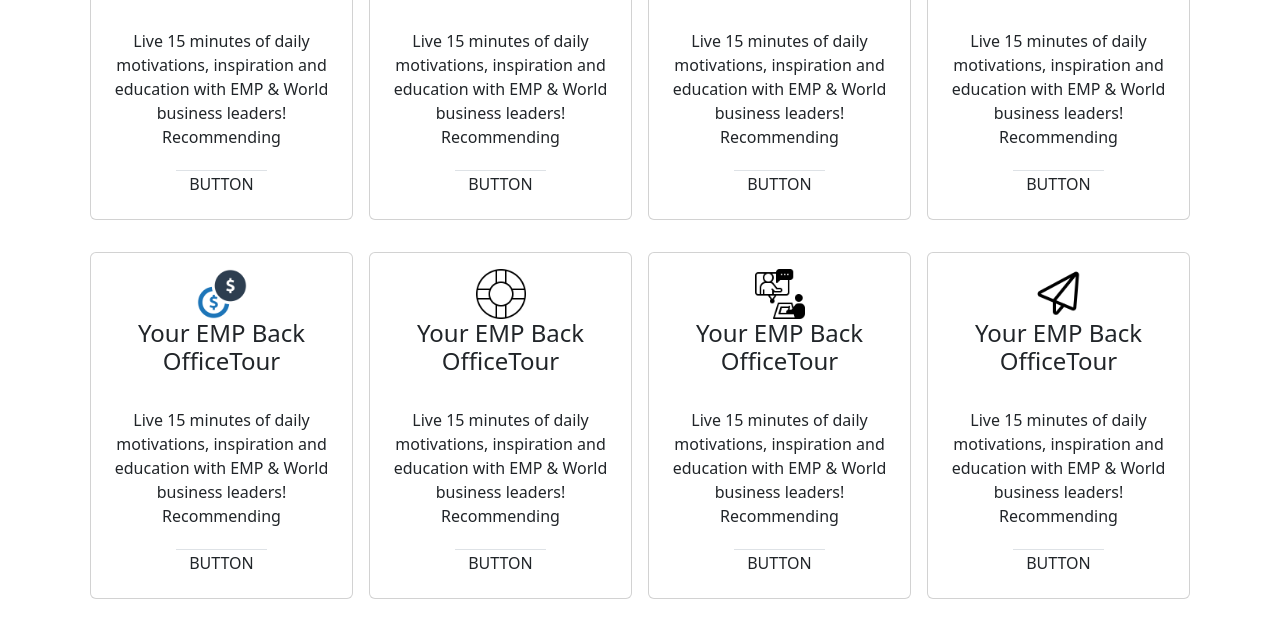
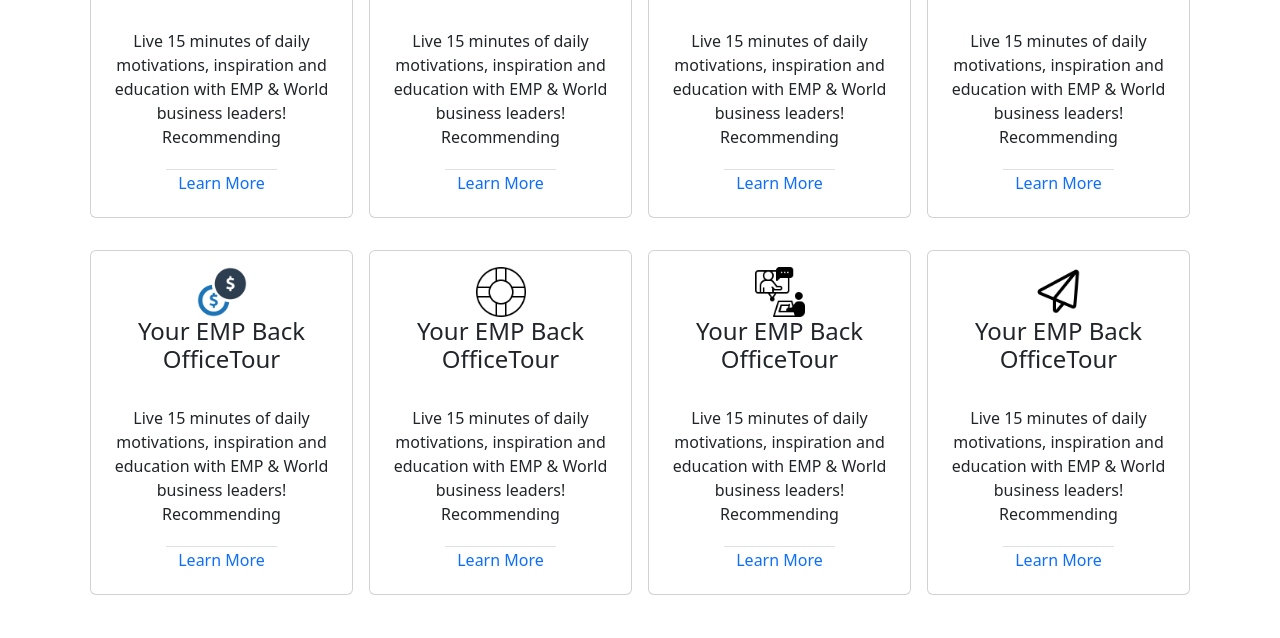
Before and after one commit to anaissnnk/frameworks, a plain HTML site: page index.html in a window 1280 px wide. Shown: the part 136-774 px from the top of the page. Drawn offline with nearby package versions, Linux system fonts and the light colour scheme.

Commit message:
Hover Button

```diff
--- a/index.html
+++ b/index.html
@@ -19,7 +19,9 @@
     <p class="card-text">Live 15 minutes of daily motivations, inspiration and education with EMP & World business leaders!<br>
     Recommending</p>
     <span class="border-top">
-    <button type="button" class="btn">BUTTON</button></span>
+    <button type="button" class="btn rounded-pill btn-outline-primary border-0">
+        Learn More
+      </button></span>
     </div></div></div>
 
     <!-- Second Card -->
@@ -31,7 +33,9 @@
     <p class="card-text">Live 15 minutes of daily motivations, inspiration and education with EMP & World business leaders!<br>
     Recommending</p>
     <span class="border-top">
-    <button type="button" class="btn">BUTTON</button></span>
+    <button type="button" class="btn rounded-pill btn-outline-primary border-0">
+        Learn More
+        </button></span>
     </div></div></div>
 
     <!-- Third Card -->
@@ -43,7 +47,9 @@
     <p class="card-text">Live 15 minutes of daily motivations, inspiration and education with EMP & World business leaders!<br>
     Recommending</p>
     <span class="border-top">
-    <button type="button" class="btn">BUTTON</button></span>
+    <button type="button" class="btn rounded-pill btn-outline-primary border-0">
+        Learn More
+        </button></span>
     </div></div></div>
 
     <!-- Fourth Card -->
@@ -55,7 +61,9 @@
     <p class="card-text">Live 15 minutes of daily motivations, inspiration and education with EMP & World business leaders!<br>
     Recommending</p>
     <span class="border-top">
-    <button type="button" class="btn">BUTTON</button></span>
+    <button type="button" class="btn rounded-pill btn-outline-primary border-0">
+        Learn More
+        </button></span>
     </div></div></div></div>
 
     <!-- Second Row -->
@@ -72,7 +80,9 @@
     <p class="card-text">Live 15 minutes of daily motivations, inspiration and education with EMP & World business leaders!<br>
     Recommending</p>
     <span class="border-top">
-    <button type="button" class="btn">BUTTON</button></span>
+    <button type="button" class="btn rounded-pill btn-outline-primary border-0">
+        Learn More
+        </button></span>
     </div></div></div>
 
     <!-- Second Card -->
@@ -84,7 +94,9 @@
     <p class="card-text">Live 15 minutes of daily motivations, inspiration and education with EMP & World business leaders!<br>
     Recommending</p>
     <span class="border-top">
-    <button type="button" class="btn">BUTTON</button></span>
+    <button type="button" class="btn rounded-pill btn-outline-primary border-0">
+        Learn More
+        </button></span>
     </div></div></div>
 
     <!-- Third Card -->
@@ -96,7 +108,9 @@
     <p class="card-text">Live 15 minutes of daily motivations, inspiration and education with EMP & World business leaders!<br>
     Recommending</p>
     <span class="border-top">
-    <button type="button" class="btn">BUTTON</button></span>
+    <button type="button" class="btn rounded-pill btn-outline-primary border-0">
+        Learn More
+        </button></span>
     </div></div></div>
 
     <!-- Fourth Card -->
@@ -108,7 +122,9 @@
     <p class="card-text">Live 15 minutes of daily motivations, inspiration and education with EMP & World business leaders!<br>
     Recommending</p>
     <span class="border-top">
-    <button type="button" class="btn">BUTTON</button></span>
+    <button type="button" class="btn rounded-pill btn-outline-primary border-0">
+        Learn More
+        </button></span>
     </div></div></div>
 
 </body>
```
